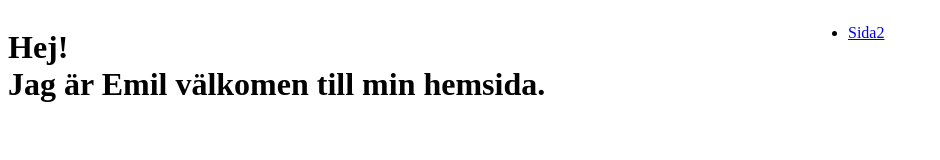
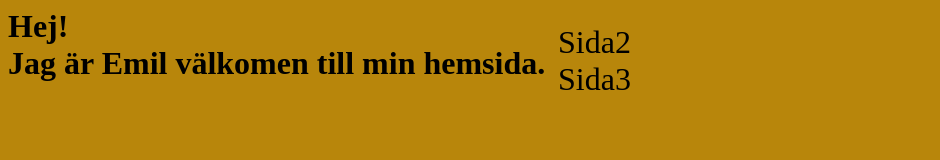
Before and after one commit to Emjo03002/Hemsida-med-3-sidor, a plain HTML site: page new 1.html in a window 1280 px wide. Shown: the whole page, without its empty margins (0-940 px from the left). Drawn offline with Linux system fonts and the light colour scheme.

Commit message:
Add files via upload

```diff
--- a/new 1.css
+++ b/new 1.css
@@ -1,10 +1,35 @@
 h1{
 	font-size:2em;
+	margin:0;
 }
 .Container{
 	display:grid;
-	grid-template-columns:800px 100px 100px;
-	grid-template-rows:auto;
+	grid-template-columns:550px 200px 100px;
+	grid-template-rows:100px;
 	grid-template-areas:
 	"header nav ."
 }
+.Container2{
+	grid-template-columns:100px 100px;
+	grid-template-rows:auto;
+}
+body {
+	background-color: darkgoldenrod;
+}
+a{
+	text-decoration:none;
+	font-size:2em;
+}
+a:hover{
+	color:black;
+}
+a:link{
+	color:black;
+}
+a:visited{
+	color:black;
+}
+ul{
+	list-style-type:none;
+	padding:0;
+}
--- a/new 1.html
+++ b/new 1.html
@@ -13,9 +13,12 @@
 			</h1>
 		</header>
 		<nav>
-			<ul>
+			<ul class="Container2">
 				<li>
 					<a href="https://www.Google.com"> Sida2</a>
+				</li>
+				<li>
+					<a href="https://www.Google.com"> Sida3</a>
 				</li>
 			</ul>
 		</nav>
```
